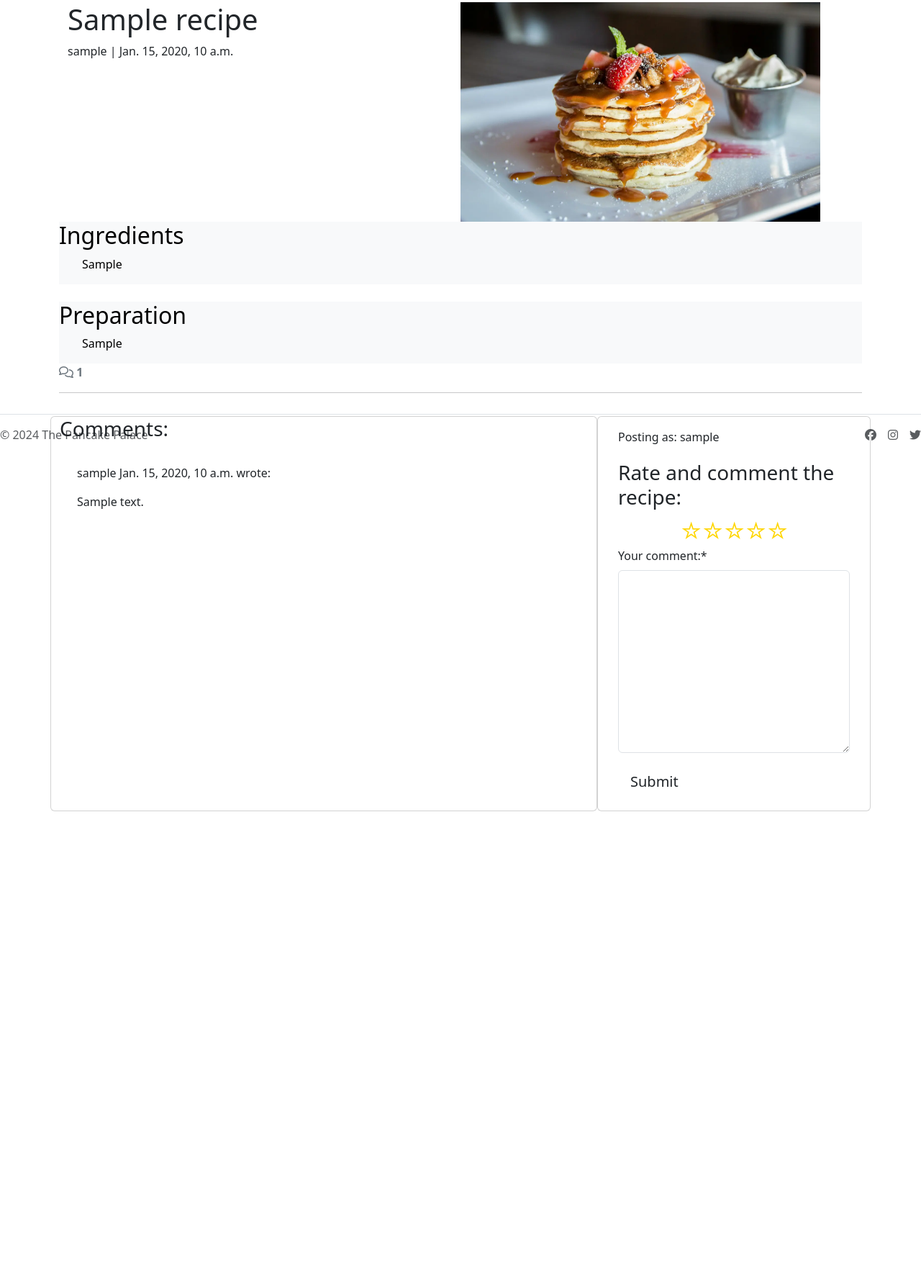
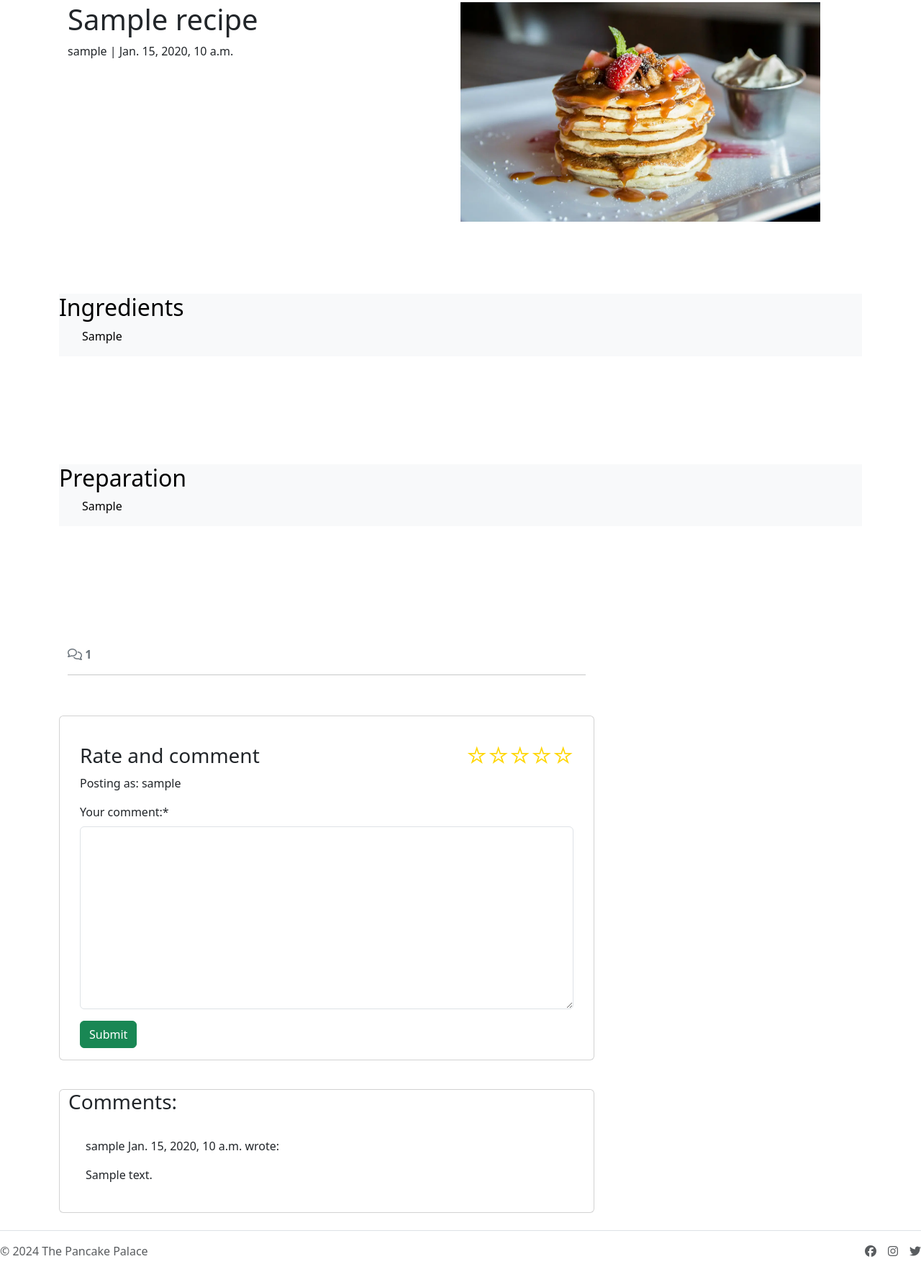
Before and after one commit to vega-2135/the_pancake_palace, a Django app: a page that uses templates/base.html in a window 1280 px wide. Shown: the part 160-1934 px from the top of the page at 72% size. Before the commit the page ends 1287 px from the top, so only its background shows below. Run offline with Django 4.2, Linux system fonts and the light colour scheme; a user stored in the database is signed in; tables that the repository leaves empty hold one stand-in row (values such as "Sample post"); parts of the project's set-up code (start-up, migrations or seed data) failed here and were passed over; some libraries are stand-ins or nearby versions.

Commit message:
Improve UX of comments section
Signed-off-by: Carolina Romero Carrasco <mcarolinarc28@gmail.com>

```diff
--- a/static/css/style.css
+++ b/static/css/style.css
@@ -3,6 +3,11 @@
 .recipe-img {
     width: 500px;
     height: auto;
+    margin-bottom: 100px;
+}
+
+.card-header {
+  margin-bottom: 150px;
 }
 
 .about-text {
@@ -20,7 +25,6 @@
 }
 
 footer {
-    position: fixed;
     bottom: 0;
     left: 0;
     width: 100%;
--- a/templates/base.html
+++ b/templates/base.html
@@ -37,6 +37,7 @@
     <link rel="stylesheet" href="{% static 'css/style.css' %}">
 
     <!-- Font Awesome-->
+    <link rel="stylesheet" href="https://cdnjs.cloudflare.com/ajax/libs/font-awesome/6.5.2/css/all.min.css">
     <script src="https://kit.fontawesome.com/4b6d9dae9f.js" crossorigin="anonymous"></script>
 
 </head>
--- a/templates/recipe_detail.html
+++ b/templates/recipe_detail.html
@@ -48,24 +48,54 @@
             </div>
         </div>
     </div>
+</div>
+
+<div class="container-fluid">
     <!-- Displaying count of comments -->
   <div class="row">
-    <div class="col-12">
-      <strong class="text-secondary">
-        <i class="far fa-comments"></i> {{ comment_count }}
-      </strong>
-    </div>
-    <div class="col-12">
-      <hr>
+    <div class="col-md-8 mb-4  mt-3">
+        <strong class="text-secondary">
+          <i class="fa-regular fa-comments"></i> {{ comment_count }}
+        </strong>
+        <div class="col-12">
+          <hr>
+        </div>
     </div>
   </div>
+
+  <!-- Creating new comments and rating recipe-->
+  <div class="row">
+    <div class="col-md-8 card mb-4 mt-3">
+      <div class="card-body">
+        {% if user.is_authenticated %}
+        <form id="commentForm" method="post" style="margin-top: 1.3em;">
+          <h3 style="display: flex; align-items: center;">Rate and comment
+            <div class="rating" style="margin-left: auto;">
+              <input type="radio" name="rating" value="5" id="5"><label for="5">&#x2606;</label>
+              <input type="radio" name="rating" value="4" id="4"><label for="4">&#x2606;</label>
+              <input type="radio" name="rating" value="3" id="3"><label for="3">&#x2606;</label>
+              <input type="radio" name="rating" value="2" id="2"><label for="2">&#x2606;</label>
+              <input type="radio" name="rating" value="1" id="1"><label for="1">&#x2606;</label>
+            </div>
+          </h3>
+          <p>Posting as: {{ user.username }}</p>
+          {{ comment_form | crispy }}
+          {% csrf_token %}
+          <button id="submitButton" type="submit" class="btn btn-success">Submit</button>
+        </form>
+        {% else %}
+        <p>Log in to leave a comment</p>
+        {% endif %}
+      </div>
+    </div>
+  </div>
+
+
   <!-- Displaying Comments -->
   <div class="row">
-    <div class="col-md-8 card mb-4  mt-3 ">
+    <div class="col-md-8 card mb-4  mt-3">
       <h3>Comments:</h3>
       <div class="card-body">
-        <!-- We want a for loop inside the empty control tags
-          to iterate through each comment in comments -->
         {% for comment in comments %}
         <div class="p-2 comments
           {% if not comment.approved and comment.author == user %}
@@ -85,36 +115,9 @@
           </p>
           {% endif %}
         </div>
-        <!-- Our for loop ends here -->
         {% endfor %}
       </div>
     </div>
-    <!-- Creating new comments and rating recipe-->
-    <div class="col-md-4 card mb-4 mt-3">
-        <div class="card-body">
-          {% if user.is_authenticated %}
-          <p>Posting as: {{ user.username }}</p>
-          <form id="commentForm" method="post" style="margin-top: 1.3em;">
-            <h3>Rate and comment the recipe:</h3>
-            <div class="rating">
-              <div class="rating">
-                <input type="radio" name="rating" value="5" id="5"><label for="5">&#x2606;</label>
-                <input type="radio" name="rating" value="4" id="4"><label for="4">&#x2606;</label>
-                <input type="radio" name="rating" value="3" id="3"><label for="3">&#x2606;</label>
-                <input type="radio" name="rating" value="2" id="2"><label for="2">&#x2606;</label>
-                <input type="radio" name="rating" value="1" id="1"><label for="1">&#x2606;</label>
-              </div>
-            </div>
-            {{ comment_form | crispy }}
-            {% csrf_token %}
-            <button id="submitButton" type="submit"
-              class="btn btn-signup btn-lg">Submit</button>
-          </form>
-          {% else %}
-          <p>Log in to leave a comment</p>
-          {% endif %}
-        </div>
-      </div>
   </div>
 </div>
 
```
